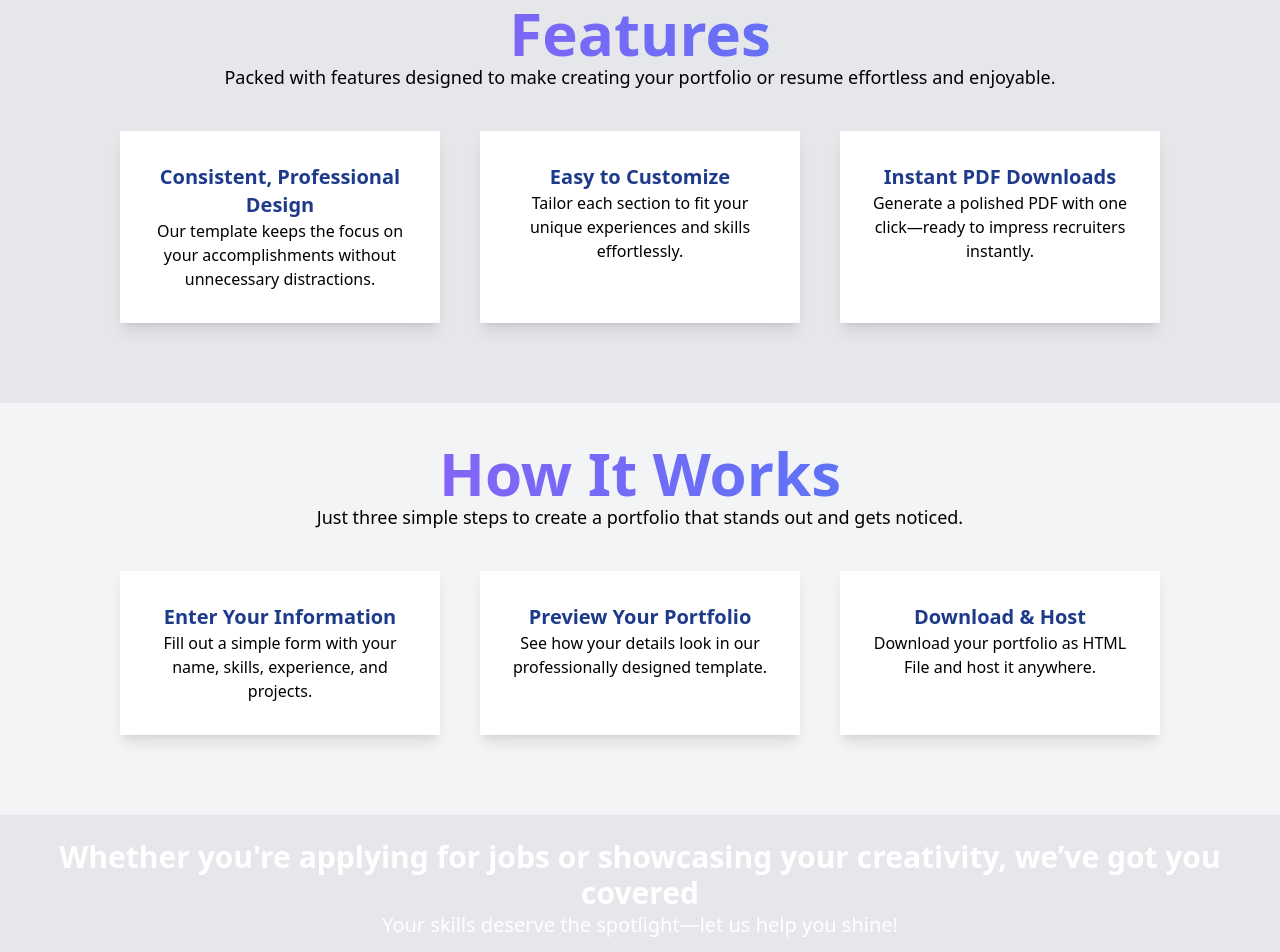
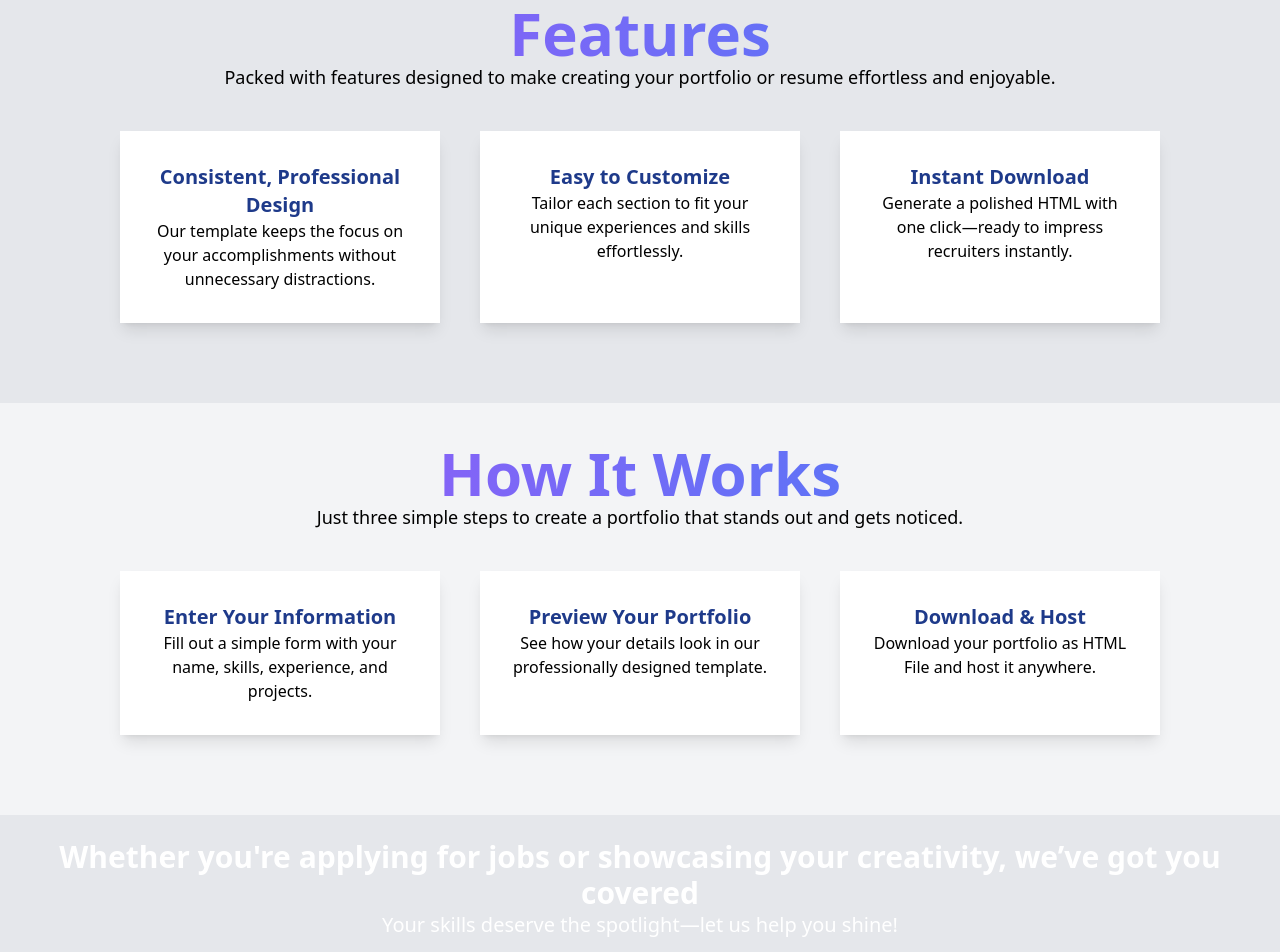
Before and after one commit to CodesByAda/CodesByAda.portify.github.io, a plain HTML site: page public/index.html in a window 1280 px wide. Shown: the part 1065-2017 px from the top of the page. Drawn offline with Linux system fonts and the light colour scheme.

Commit message:
Update index.html

```diff
--- a/public/index.html
+++ b/public/index.html
@@ -69,8 +69,8 @@
 
                 <!--HOW TO CARD2-->
                 <div class="card bg-white shadow-lg w-80 p-8">
-                    <h2 class="text-blue-900 text-xl font-black">Instant PDF Downloads</h2>
-                    <p>Generate a polished PDF with one click—ready to impress recruiters instantly.</p>
+                    <h2 class="text-blue-900 text-xl font-black">Instant Download</h2>
+                    <p>Generate a polished HTML with one click—ready to impress recruiters instantly.</p>
                 </div>
             </div>
         </div>
```
